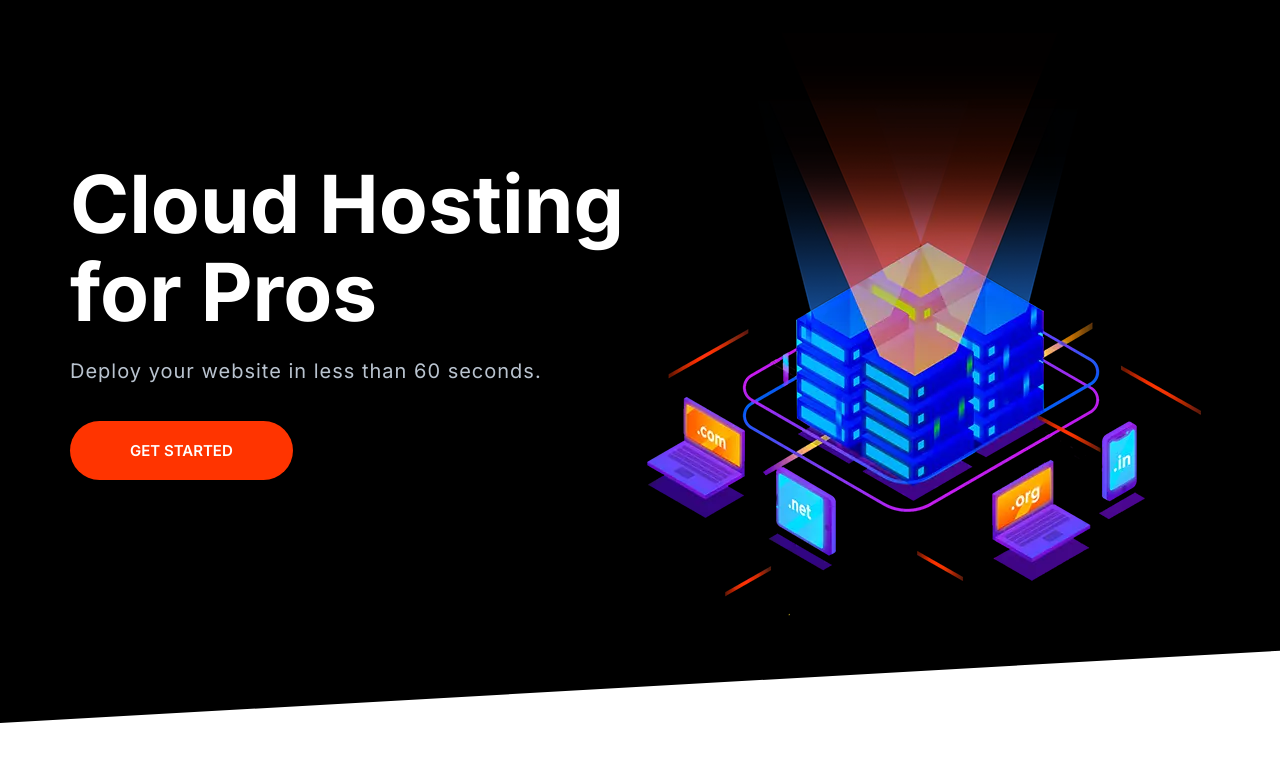
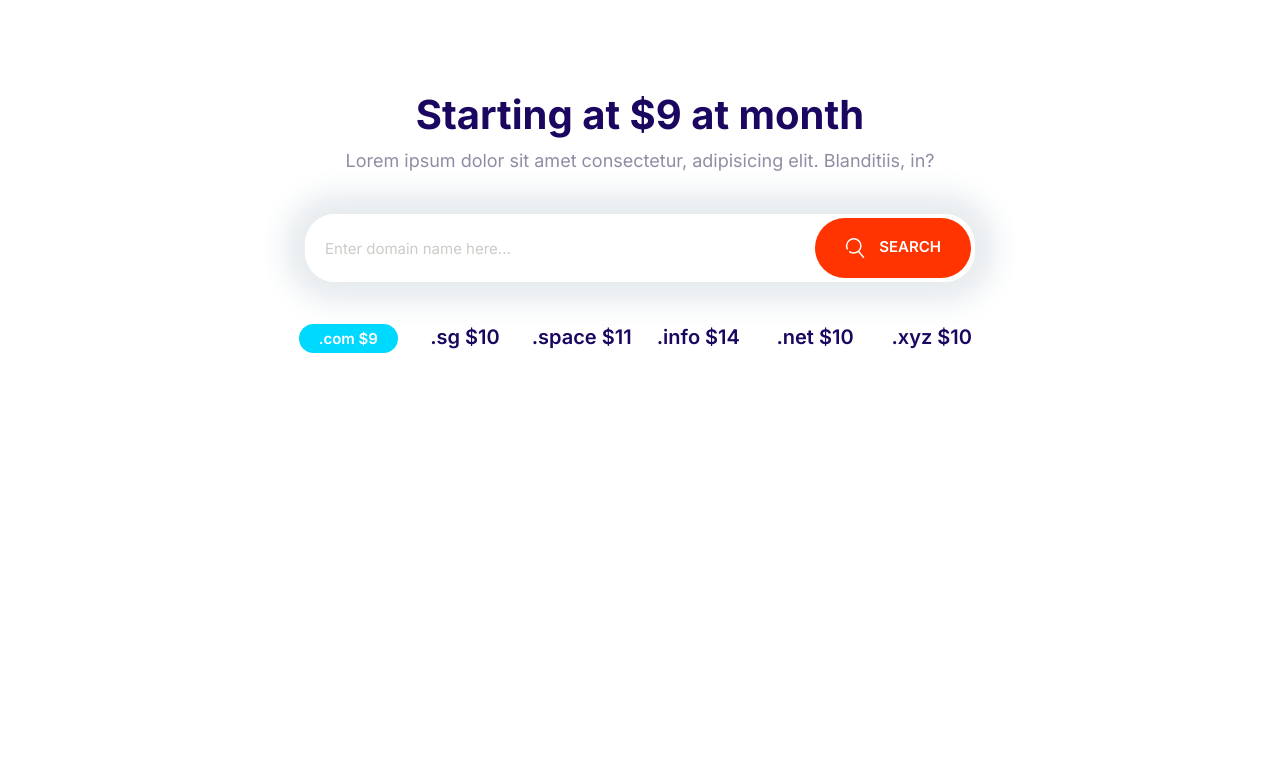
Before and after one commit to gootibi/Gootibi, a plain HTML site: page index.html in a window 1280 px wide. Drawn offline with Linux system fonts and the light colour scheme.

Commit message:
Build the block domain component.

```diff
--- a/css/styles.css
+++ b/css/styles.css
@@ -93,7 +93,7 @@ a {
     margin-left: 10px;
 }
 
-@media screen and (max-width: 1024px) {
+@media screen and (min-width: 1024px) {
     .link-arrow {
         font-size: 1.5rem;
     }
@@ -124,7 +124,7 @@ a {
     padding: 0.5rem 1.5rem;
 }
 
-@media screen and (max-width: 1024px) {
+@media screen and (min-width: 1024px) {
     .badge {
         font-size: 1.5rem;
     }
@@ -203,10 +203,18 @@ a {
     font-size: 1.8rem;
     font-weight: 600;
     margin: 1rem 0;
+    outline: 0;
     padding: 2rem 3rem;
     text-align: center;
     text-transform: uppercase;
     white-space: nowrap;
+}
+
+.btn .icon {
+    width: 2rem;
+    height: 2rem;
+    margin-right: 1rem;
+    vertical-align: middle;
 }
 
 .btn--primary {
@@ -286,7 +294,7 @@ a {
 .input-group .input {
     border: 0;
     flex-grow: 1;
-    padding: 1.5rem 1rem;
+    padding: 1.5rem 2rem;
 }
 
 .input-group .btn {
@@ -700,3 +708,28 @@ a {
         text-align: left;
     }
 }
+
+/* Domain Block */
+.block-domain .input-group {
+    box-shadow: 0 0 30px 20px #e6ebee;
+    border: 0;
+    margin: 4rem auto;
+    max-width: 670px;
+}
+
+.block-domain__prices {
+    display: grid;
+    grid-template-columns: repeat(3, 1fr);
+    grid-template-rows: repeat(2, 6rem);
+    font-size: 2rem;
+    font-weight: 600;
+    justify-items: center;
+    max-width: 700px;
+    margin: 0 auto;
+}
+
+@media screen and (min-width: 768px) {
+    .block-domain__prices {
+        grid-template-columns: repeat(auto-fit, minmax(10rem, 1fr));
+    }
+}
--- a/index.html
+++ b/index.html
@@ -14,21 +14,30 @@
 
 <body>
 
-    <section class="block block--dark block--skewed--left hero">
-        <div class="container grid grid--1x2">
-            <header class="block__header hero__content">
-                <h1 class="block__heading">Cloud Hosting for Pros</h1>
-                <p class="hero__tagline">
-                    Deploy your website in less than 60 seconds.
-                </p>
-                <a href="#" class="btn btn--accent btn--stretched ">Get Started</a>
-            </header>
-            <picture>
-                <source type="image/webp" srcset="images/banner.webp 1x, images/banner@2x.webp 2x" />
-                <source type="image/png" srcset="images/banner.png 1x, images/banner@2x.png 2x" />
-                <img class="hero__image" src="images/banner.png" alt="Banner" />
-            </picture>
+    <section class="block container block-domain">
+        <header class="block__header">
+            <h2>Starting at $9 at month</h2>
+            <p>
+                Lorem ipsum dolor sit amet consectetur, adipisicing elit. Blanditiis, in?
+            </p>
+        </header>
+        <div class="input-group">
+            <input type="text" class="input" placeholder="Enter domain name here..." />
+            <button class="btn btn--accent">
+                <svg class="icon icon--white">
+                    <use xlink:href="images/sprite.svg#search"></use>
+                </svg>
+                Search
+            </button>
         </div>
+        <ul class="list block-domain__prices">
+            <li><span class="badge badge--secondary">.com $9</span></li>
+            <li>.sg $10</li>
+            <li>.space $11</li>
+            <li>.info $14</li>
+            <li>.net $10</li>
+            <li>.xyz $10</li>
+        </ul>
     </section>
 
     <script src="js/main.js"></script>
```
Also changed, not shown: components/block-domain.html (added, +25 -0 lines), components/input-groups.html (+3 -2 lines).
